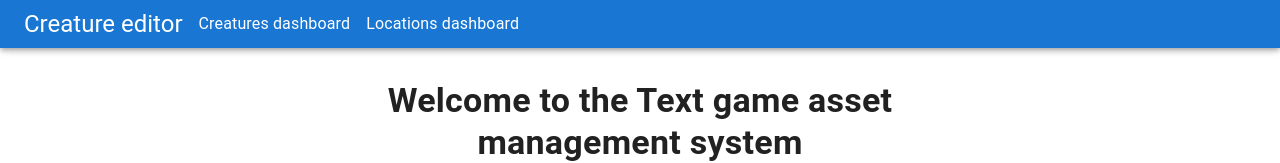
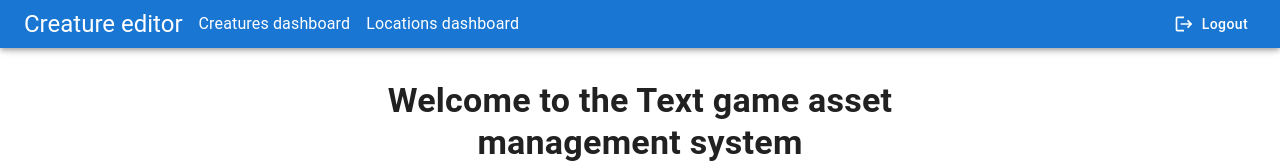
Before and after one commit to iv-thomson/monster-generator-app, a React (Vite) app: page /login in a window 1280 px wide. Shown: the top 163 px of the page. Built offline with nearby package versions, Linux system fonts and the light colour scheme; sample sign-in values are in the browser's storage.

Commit message:
feat: add logout button

```diff
--- a/src/App.tsx
+++ b/src/App.tsx
@@ -5,7 +5,10 @@ import {
   Toolbar,
   Typography,
   Link,
+  Button,
 } from '@mui/material';
+
+import { Logout } from '@mui/icons-material';
 import {
   BrowserRouter,
   Route,
@@ -16,14 +19,25 @@ import { CreaturesPage } from './pages/CreaturesPage';
 import { ProtectedRoute } from './components/ProtectedRoute';
 import { LoginPage } from './pages/LoginPage';
 import { LocationPage } from './pages/LocationPage';
+import { useDispatch } from 'react-redux';
+import { logout } from './store/login';
 
 function App() {
+  const dispatch = useDispatch();
+  const onLogout = () => dispatch(logout());
+  const isAuthenticated = Boolean(localStorage.getItem('authToken'));
+
   return (
     <>
       <BrowserRouter>
         <CssBaseline />
         <AppBar position='fixed'>
           <Toolbar variant='dense'>
+            <Stack
+              sx={{ width: '100%' }}
+              direction='row'
+              justifyContent='space-between'
+            >
               <Stack direction='row' spacing={2} alignItems='center'>
                 <Typography variant='h5' color='inherit' component='div'>
                   Creature editor
@@ -46,6 +60,17 @@ function App() {
                   Locations dashboard
                 </Link>
               </Stack>
+              {isAuthenticated && (
+                <Button
+                  variant='text'
+                  startIcon={<Logout />}
+                  sx={{ color: 'white', textTransform: 'initial' }}
+                  onClick={onLogout}
+                >
+                  Logout
+                </Button>
+              )}
+            </Stack>
           </Toolbar>
         </AppBar>
 
```
Lines whose indentation alone changed are shown as unchanged.
